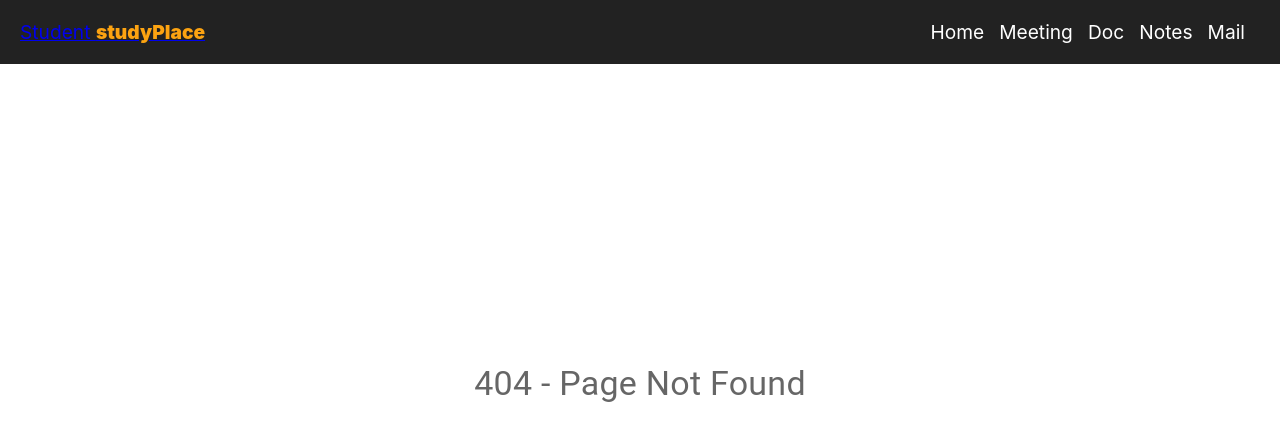
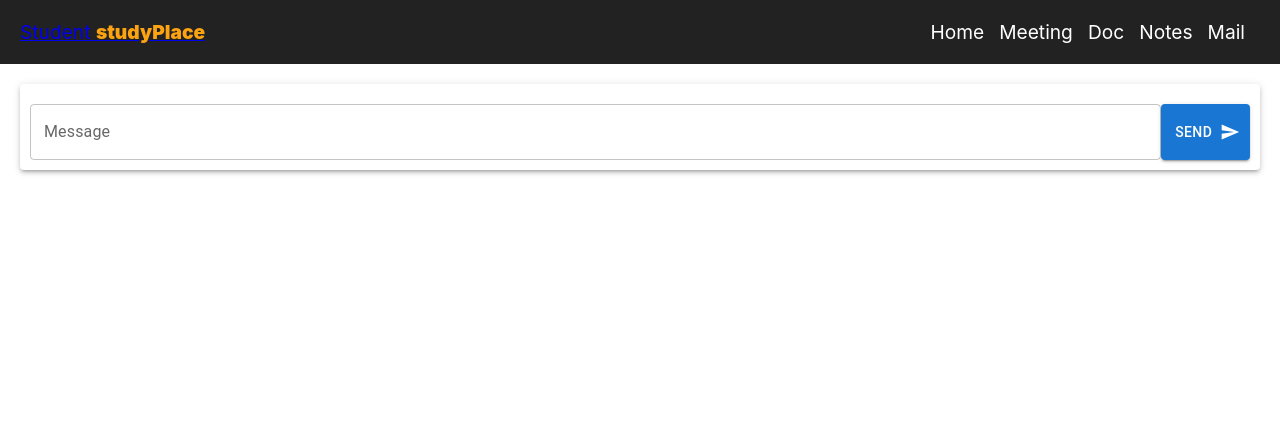
Before and after one commit to Dhinesh4668/student-community-web-project, a React (Vite) app in the folder client/: page /chat in a window 1280 px wide. Before the commit this address had no page. Shown: the top 440 px of the page. Built offline with nearby package versions, Linux system fonts and the light colour scheme.

Commit message:
final commit

```diff
--- a/client/src/App.jsx
+++ b/client/src/App.jsx
@@ -8,6 +8,7 @@ import Mail from './app/Mail/Mail'
 import Dashbord from './app/Screens/HomeScreen/Dashbord'
 import Editer from './app/Word/Editer'
 import PageNotFound from './app/404page/PageNotFound'
+import Chat from './app/Screens/Chat/Chat'
 
 const App = () => {
   return (
@@ -21,6 +22,7 @@ const App = () => {
       <Route path='/mail' element={<Mail />} />
       <Route path='/doc' element={<Editer />} />
       <Route path='/*' element={<PageNotFound />} />
+      <Route path='/chat' element={<Chat />} />
     </Routes>
     </BrowserRouter>
   )
--- /dev/null
+++ b/client/src/app/Screens/Chat/Chat.jsx
@@ -0,0 +1,46 @@
+import React, { useState } from 'react';
+import { TextField, Button, Paper } from '@mui/material';
+import SendIcon from '@mui/icons-material/Send';
+
+const Chat = () => {
+  const [messages, setMessages] = useState([]);
+  const [newMessage, setNewMessage] = useState('');
+
+  const handleSendMessage = () => {
+    if (newMessage.trim() !== '') {
+      setMessages([...messages, newMessage]);
+      setNewMessage('');
+    }
+  };
+
+  return (
+    <div style={{ padding: '20px' }}>
+      <Paper elevation={3} style={{ padding: '10px' }}>
+        <div style={{ marginBottom: '10px' }}>
+          {messages.map((message, index) => (
+            <div key={index}>{message}</div>
+          ))}
+        </div>
+        <div style={{ display: 'flex' }}>
+          <TextField
+            label="Message"
+            variant="outlined"
+            fullWidth
+            value={newMessage}
+            onChange={(e) => setNewMessage(e.target.value)}
+          />
+          <Button
+            variant="contained"
+            color="primary"
+            endIcon={<SendIcon />}
+            onClick={handleSendMessage}
+          >
+            Send
+          </Button>
+        </div>
+      </Paper>
+    </div>
+  );
+};
+
+export default Chat;
--- a/client/src/app/Screens/HomeScreen/Dashbord.jsx
+++ b/client/src/app/Screens/HomeScreen/Dashbord.jsx
@@ -97,6 +97,26 @@ function Dashbord() {
                         </CardContent>
                     </Card>
                 </Grid>
+
+
+                {/* chat */}
+                <Grid item xs={12} sm={6} md={4}>
+                    <Card>
+                        <CardContent>
+                            <Typography variant="h6" gutterBottom>
+                                Instant Chat for Enrich our knowledge
+                            </Typography>
+                            <Typography variant="body2">
+                            Instant chat for group doubts<br></br> clear questions, collaborative solutions, interactive learning
+                            </Typography>
+                            <CardActions>
+                                <Button onClick={()=>{
+                                    navigate('/chat')
+                                }}>Click TO open</Button>
+                            </CardActions>
+                        </CardContent>
+                    </Card>
+                </Grid>
             </Grid>
         </Container>
         </div>
```
